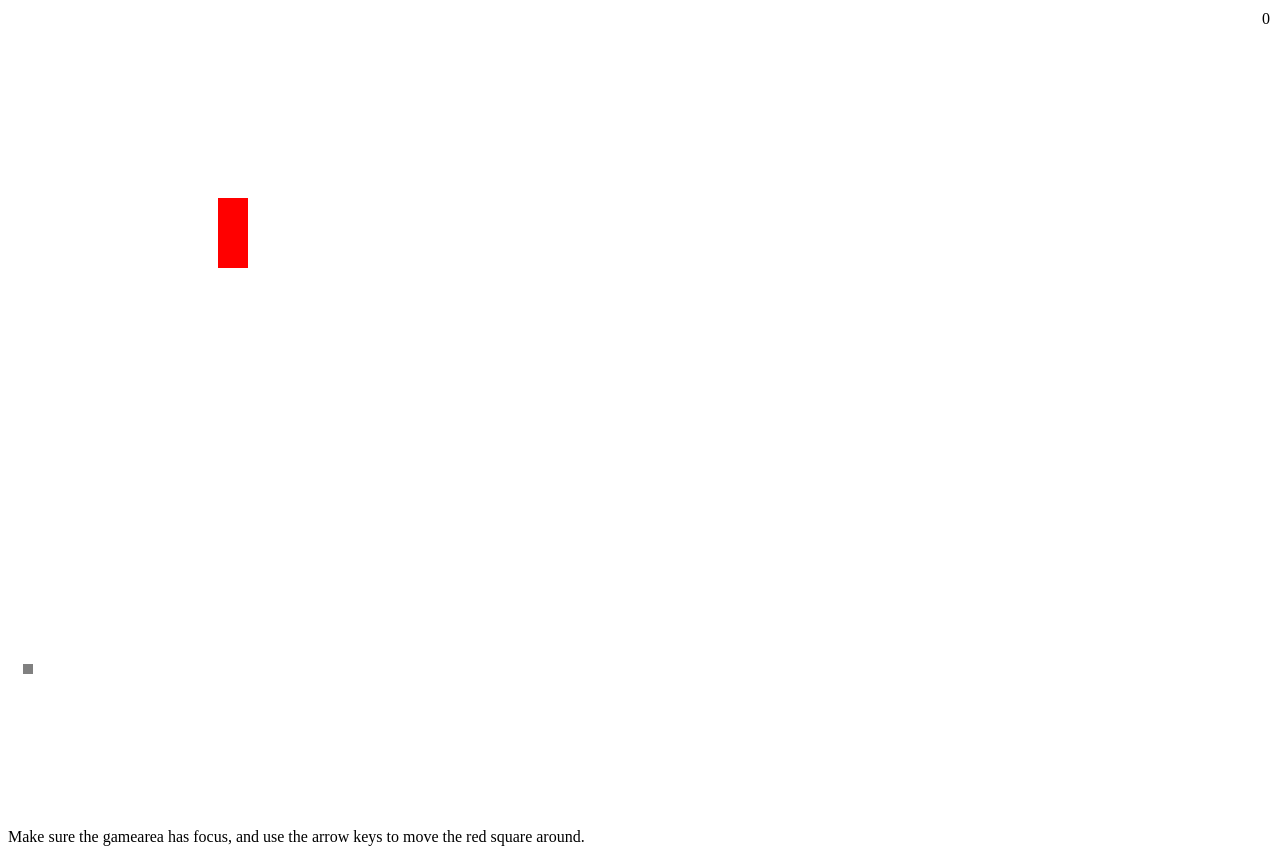
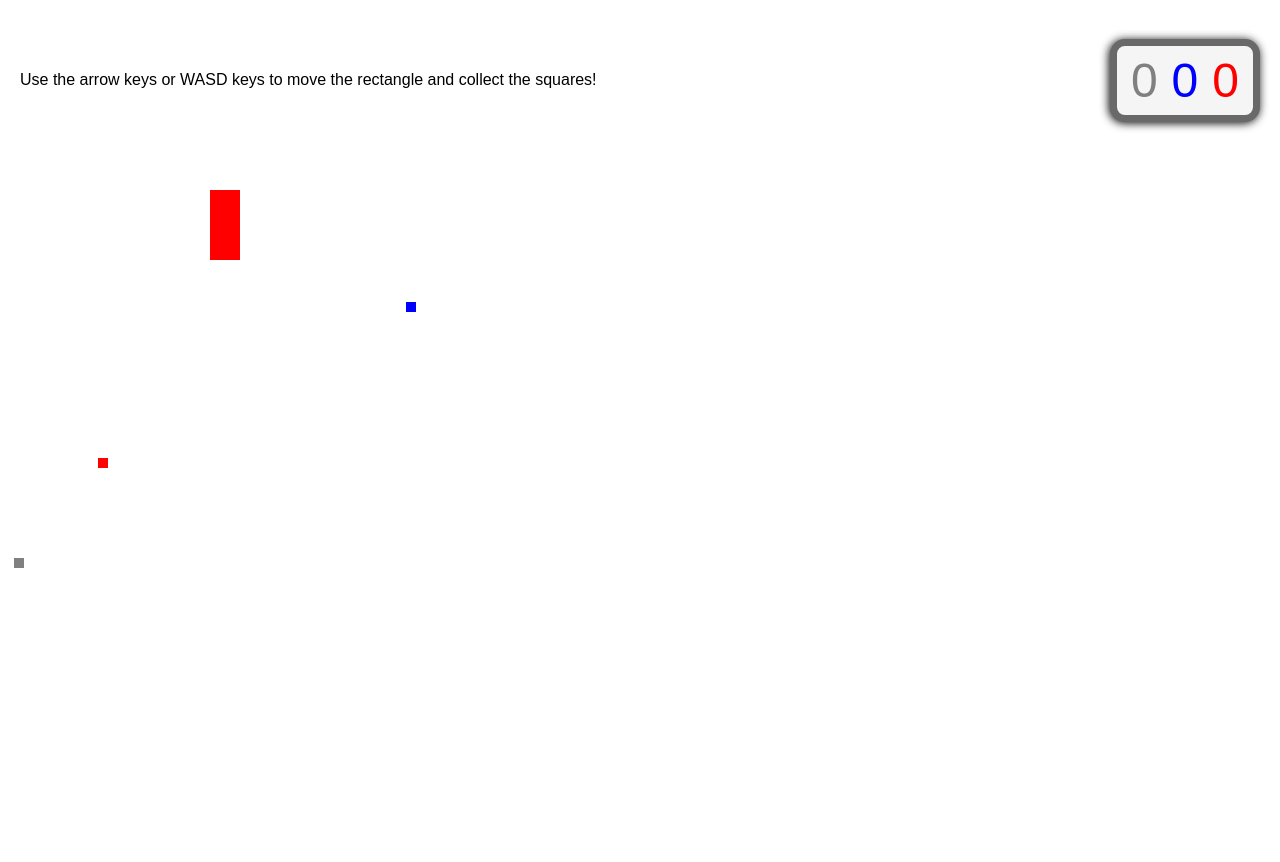
Before and after one commit to devjaq/dots-game, a plain HTML site: page index.html in a window 1280 px wide. After the commit the page ends 800 px from the top, so only its background shows below. Drawn offline with Linux system fonts and the light colour scheme.

Commit message:
added multiple dots to collect. added top display, bottom controls, and upgrade button

```diff
--- a/index.html
+++ b/index.html
@@ -11,7 +11,7 @@
 
   <script src="script.js"></script>
 
-  <p>Make sure the gamearea has focus, and use the arrow keys to move the red square around.</p>
+  <!-- <p>Make sure the gamearea has focus, and use the arrow keys to move the red square around.</p> -->
 
   </body>
 </html>
--- a/script.js
+++ b/script.js
@@ -1,16 +1,20 @@
 var myGamePiece;
-let object;
-let counter;
+let greyObject;
+let blueObject;
+let redObject;
+let greyCounter;
+let rewardButton;
+let upgradeNumber = 2;
 let screenWidth = window.innerWidth;
-let screenHeight = window.innerHeight;
+let screenHeight = window.innerHeight * .8;
 
 function randomX() {
-  let x = Math.floor(Math.random() * (screenWidth - 0));
+  let x = Math.floor(Math.random() * (screenWidth - 50));
   return x;
 }
 
 function randomY() {
-  let y = Math.floor(Math.random() * (screenHeight - 0));
+  let y = Math.floor(Math.random() * (screenHeight - 200) + 200);
   return y;
 }
 
@@ -43,19 +47,59 @@ var myGameArea = {
   }
 };
 
+///// CREATE NON-CANVAS DISPLAY ELEMENTS /////
 
-counter = document.createElement("div");
-document.body.appendChild(counter);
-counter.setAttribute('id', 'counter');
-counter.innerHTML = `Hi!`;
-console.log(counter.outerHTML);
+const controlArea = document.createElement("section");
+controlArea.setAttribute('id', 'control-area');
+document.body.appendChild(controlArea);
 
+const topDisplay = document.createElement("section");
+topDisplay.setAttribute('id', 'top-display');
+document.body.appendChild(topDisplay);
+
+let info = document.createElement("p");
+info.setAttribute('id', 'info');
+info.innerText = "Use the arrow keys or WASD keys to move the rectangle and collect the squares!";
+topDisplay.appendChild(info);
+
+///// START COUNTERS /////
+
+let counterBox = document.createElement("section");
+counterBox.setAttribute('id', 'counter-box');
+topDisplay.appendChild(counterBox);
+
+greyCounter = document.createElement("div");
+counterBox.appendChild(greyCounter);
+greyCounter.setAttribute('id', 'greyCounter');
+greyCounter.classList.add("counter");
+greyCounter.innerHTML = `Hi!`;
+console.log(greyCounter.outerHTML);
+
+blueCounter = document.createElement("div");
+counterBox.appendChild(blueCounter);
+blueCounter.setAttribute('id', 'blueCounter');
+blueCounter.classList.add("counter");
+blueCounter.innerHTML = `Hi!`;
+console.log(blueCounter.outerHTML);
+
+redCounter = document.createElement("div");
+counterBox.appendChild(redCounter);
+redCounter.setAttribute('id', 'redCounter');
+redCounter.classList.add("counter");
+redCounter.innerHTML = `Hi!`;
+console.log(redCounter.outerHTML);
+
+///// END COUNTERS /////
 
 function startGame() {
-  console.log(counter);
-  counter.innerHTML = 0;
+  console.log(greyCounter);
+  greyCounter.innerHTML = 0;
+  blueCounter.innerHTML = 0;
+  redCounter.innerHTML = 0;
   myGamePiece = new component(30, 70, "red", 225, 225);
-  object = new component(10, 10, "gray", randomX(), randomY());
+  greyObject = new component(10, 10, "gray", randomX(), randomY());
+  blueObject = new component(10, 10, "blue", randomX(), randomY());
+  redObject = new component(10, 10, "red", randomX(), randomY());
   myGameArea.start();
 }
 
@@ -109,17 +153,55 @@ function component(width, height, color, x, y, type) {
   };
 }
 
+function upgrade(){
+  console.log("upgrade!");
+  // subtract upgrade number from totals
+  greyCounter.innerHTML = Number(greyCounter.innerHTML) - upgradeNumber;
+  blueCounter.innerHTML = Number(blueCounter.innerHTML) - upgradeNumber;
+  redCounter.innerHTML = Number(redCounter.innerHTML) - upgradeNumber;
+  // if any counter is less that upgrade value, disable button
+  if (Number(greyCounter.innerHTML) < upgradeNumber || Number(blueCounter.innerHTML) < upgradeNumber || Number(redCounter.innerHTML) < upgradeNumber) {
+    rewardButton.setAttribute('disabled', "");
+  }
+}
+
 function updateGameArea() {
-  if (myGamePiece.contact(object)) {
-    object = new component(10, 10, "gray", randomX(), randomY());
-    counter.innerHTML = Number(counter.innerHTML) + 1;
-    console.log(counter);
-
+  function fifteen() {
+    if (Number(greyCounter.innerHTML) >= upgradeNumber && Number(blueCounter.innerHTML) >= upgradeNumber && Number(redCounter.innerHTML) >= upgradeNumber) {
+      console.log("Goal Reached!!");
+      // check if button exists, else create
+      if (document.getElementById('reward-button')) {
+        // console.log("button already exists");
+        rewardButton.removeAttribute('disabled');
+      } else {
+        rewardButton = document.createElement('button');
+        rewardButton.setAttribute('id', 'reward-button');
+        rewardButton.setAttribute('onclick', 'upgrade()')
+        rewardButton.innerText = "Upgrade!";
+        controlArea.appendChild(rewardButton);
+      }
+    }
+  }
+  if (myGamePiece.contact(greyObject)) {
+    greyObject = new component(10, 10, "gray", randomX(), randomY());
+    greyCounter.innerHTML = Number(greyCounter.innerHTML) + 1;
+    fifteen();
+    // console.log(greyCounter);
+  } else if (myGamePiece.contact(blueObject)) {
+    blueObject = new component(10, 10, "blue", randomX(), randomY());
+    blueCounter.innerHTML = Number(blueCounter.innerHTML) + 1;
+    fifteen();
+    // console.log(blueCounter);
+  } else if (myGamePiece.contact(redObject)) {
+    redObject = new component(10, 10, "red", randomX(), randomY());
+    redCounter.innerHTML = Number(redCounter.innerHTML) + 1;
+    fifteen();
+    // console.log(redCounter);
   } else {
     myGameArea.clear();
     myGamePiece.moveAngle = 0;
     myGamePiece.speed = 0;
-
+    ///// START KEYBOARD CONTROLS /////
     // 37-39 = arrow keys, others are WASD
     // move left
     if (
@@ -176,8 +258,11 @@ function updateGameArea() {
       ) {
         (myGamePiece.speed = 10), (myGamePiece.angle = 135);
       }
+      ///// END KEYBOARD CONTROLS /////
     }
-    object.update();
+    greyObject.update();
+    blueObject.update();
+    redObject.update();
     myGamePiece.newPos();
     myGamePiece.update();
   }
--- a/style.css
+++ b/style.css
@@ -1,5 +1,82 @@
-#counter {
+* {
+  box-sizing: border-box;
+}
+
+body {
+  margin: 0;
+  font-family: sans-serif;
+}
+#top-display {
+  width: 100vw;
+  height: 160px;
+  display: flex;
+  justify-content: space-between;
+  align-items: center;
   position: absolute;
+  top: 0;
+  left: 0;
+  padding: 7px 20px;
+  /* background: pink; */
+}
+
+#info {
+  width: 75%;
+}
+
+#counter-box {
+  /* width: 100px;
+  height: 100px; */
+  display: flex;
+  justify-content: space-between;
+  align-items: center;
+  /* position: absolute;
   top: 10px;
-  right: 10px;
+  right: 10px; */
+  border: 7px solid dimgray;
+  border-radius: 15px;
+  padding: 7px 7px;
+  background-color: whitesmoke;
+  box-shadow: -1px 1px 10px 0 black;
 }
+
+.counter {
+  font-size: 3rem;
+  padding: 0 7px;
+}
+
+#greyCounter {
+  color: grey;
+}
+
+#blueCounter {
+  color: blue;
+}
+
+#redCounter {
+  color: red;
+}
+
+#control-area {
+  width: 100vw;
+  display: flex;
+  align-items: center;
+  background: whitesmoke;
+}
+
+button {
+  box-sizing: content-box;
+  width: 75px;
+  height: 75px;
+  margin: 7px;
+  border: 2px solid fuchsia;
+  border-right: 4px solid fuchsia;
+  border-bottom: 6px solid fuchsia;
+  border-radius: 5%;
+  padding: 0;
+}
+
+button:hover {
+  border: 2px solid fuchsia;
+  margin: 11px 9px 7px 7px;
+  /* padding: 4px 2px 0 0 ; */
+}
```
